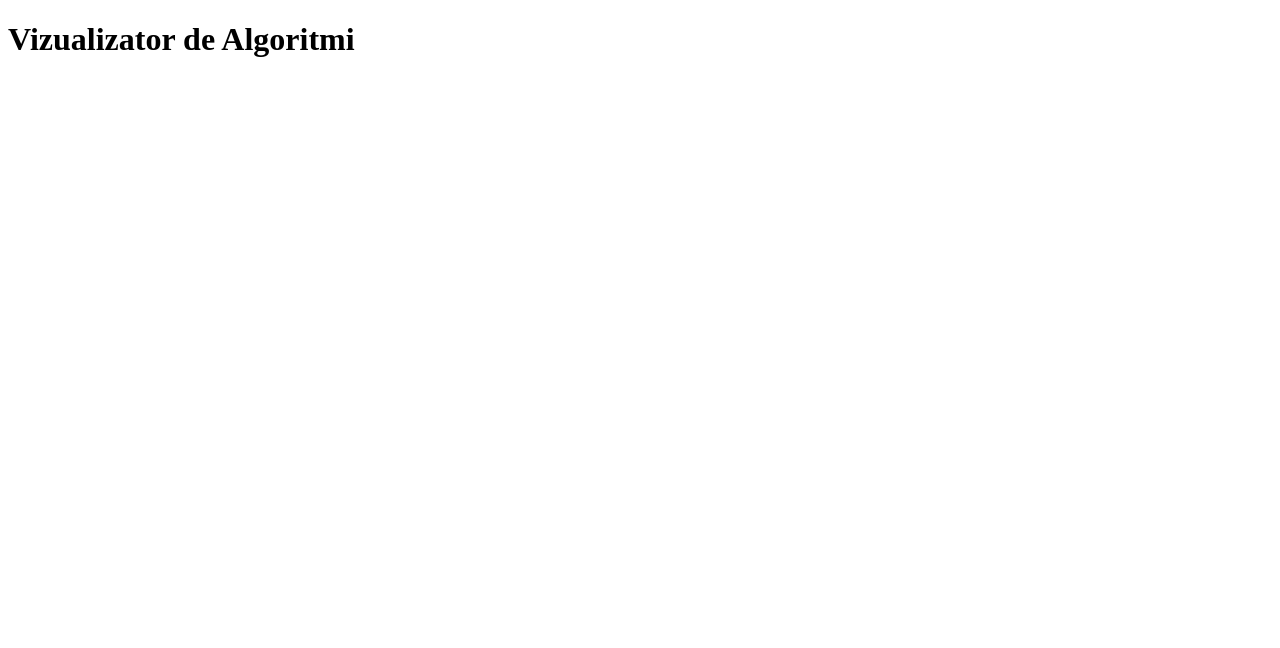
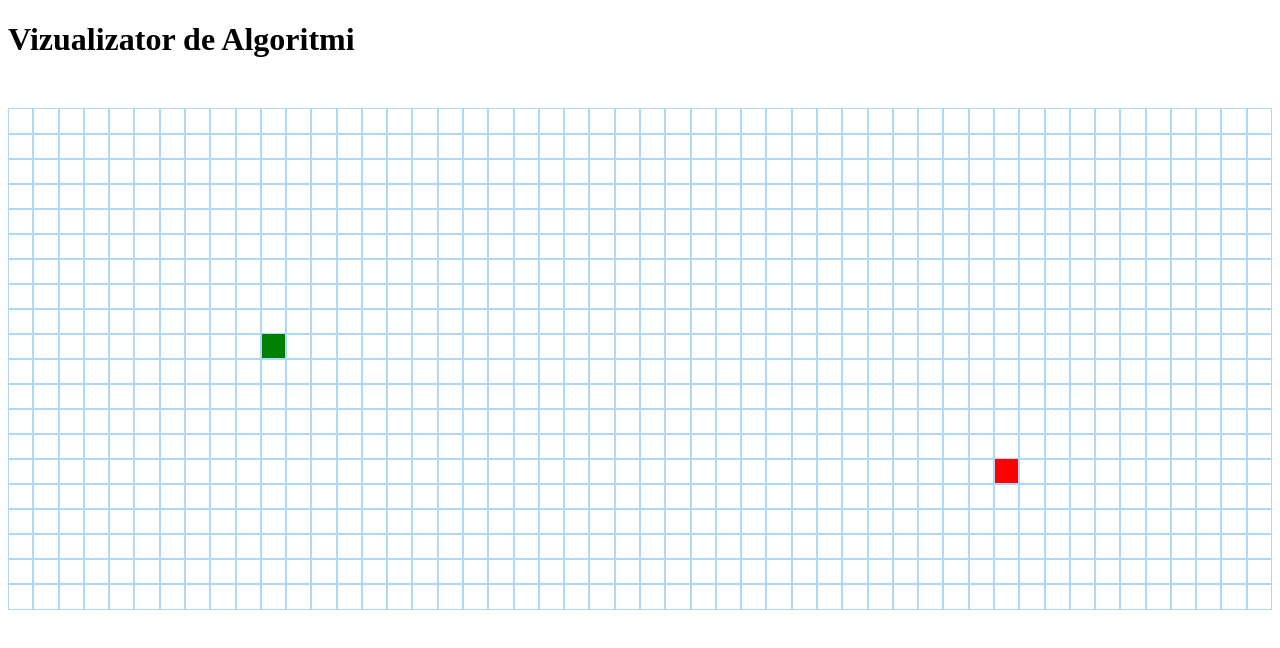
Before and after one commit to StefanFaustian/Algorithms-visualiser, a React (Vite) app in the folder pathfinding-visualizer/: page / in a window 1280 px wide. Shown: the top 648 px of the page. Built offline with nearby package versions, Linux system fonts and the light colour scheme.

Commit message:
Prototype implementation of the grid

```diff
--- a/pathfinding-visualizer/src/App.jsx
+++ b/pathfinding-visualizer/src/App.jsx
@@ -1,9 +1,11 @@
 import './App.css'
+import PathfindingVisualiser from './components/PathfindingVisualiser'
 
 function App() {
   return (
     <div className="App">
       <h1>Vizualizator de Algoritmi</h1>
+      <PathfindingVisualiser />
     </div>
   )
 }
--- a/pathfinding-visualizer/src/components/Node.css
+++ b/pathfinding-visualizer/src/components/Node.css
@@ -4,3 +4,11 @@
     border: 1px solid rgb(175, 216, 248);
     display: inline-block;
 }
+
+.node-start {
+    background-color: green;
+}
+
+.node-finish {
+    background-color: red;
+}
--- a/pathfinding-visualizer/src/components/Node.jsx
+++ b/pathfinding-visualizer/src/components/Node.jsx
@@ -1,7 +1,12 @@
 import React from 'react';
 import './Node.css';
 
-export default function Node({row, col}) {
+export default function Node({row, col, isStart, isFinish}) {
+    const extractClassName = isStart ? 'node-start' : isFinish ? 'node-finish' : '';
+
+
     // Every div receives an ID for quick localization in animation
-    return <div className="node" id={`node-${row}-${col}`}></div>
+    return (
+        <div className={`node ${extractClassName}`} id={`node-${row}-${col}`}></div>
+    )
 }
--- /dev/null
+++ b/pathfinding-visualizer/src/components/PathfindingVisualiser.css
@@ -0,0 +1,9 @@
+.grid {
+  margin: 50px 0;
+}
+
+.row {
+  display: flex;
+  justify-content: center;
+  height: 25px; /* Trebuie să fie identică cu înălțimea nodului */
+}
--- /dev/null
+++ b/pathfinding-visualizer/src/components/PathfindingVisualiser.jsx
@@ -0,0 +1,46 @@
+import React, { useState, useEffect } from 'react';
+import Node from './Node';
+import './PathfindingVisualiser.css';
+
+// Defining coordinates for the starting node and the finish node
+const START_NODE_ROW = 9;
+const START_NODE_COL = 10;
+const FINISH_NODE_ROW = 14;
+const FINISH_NODE_COL = 39;
+
+export default function PathfindingVisualiser() {
+    const [grid, setGrid] = useState([]);
+
+    // useEffect runs once, at the start of the app
+    useEffect(() => {
+        const initialGrid = [];
+        for (let row = 0; row < 20; row++) {
+            const currentRow = [];
+            for (let col = 0; col < 50; col++) {
+                currentRow.push({row, col,
+                    isStart: row === START_NODE_ROW && col == START_NODE_COL,
+                    isFinish: row === FINISH_NODE_ROW && col === FINISH_NODE_COL,
+                });
+            }
+            initialGrid.push(currentRow);
+        }
+        setGrid(initialGrid);
+    }, []);
+
+    return (
+        <div className="grid">
+            {grid.map((row, rowIndex) => {
+                return (
+                    <div key={rowIndex} className="row">
+                        {row.map((node,nodeIndex) => {
+                            return <Node key={nodeIndex} row={node.row} col={node.col}
+                            isStart={node.isStart} isFinish={node.isFinish}
+                            />
+                        })}
+                    </div>
+                );
+            })}
+        </div>
+    )
+
+}
```
